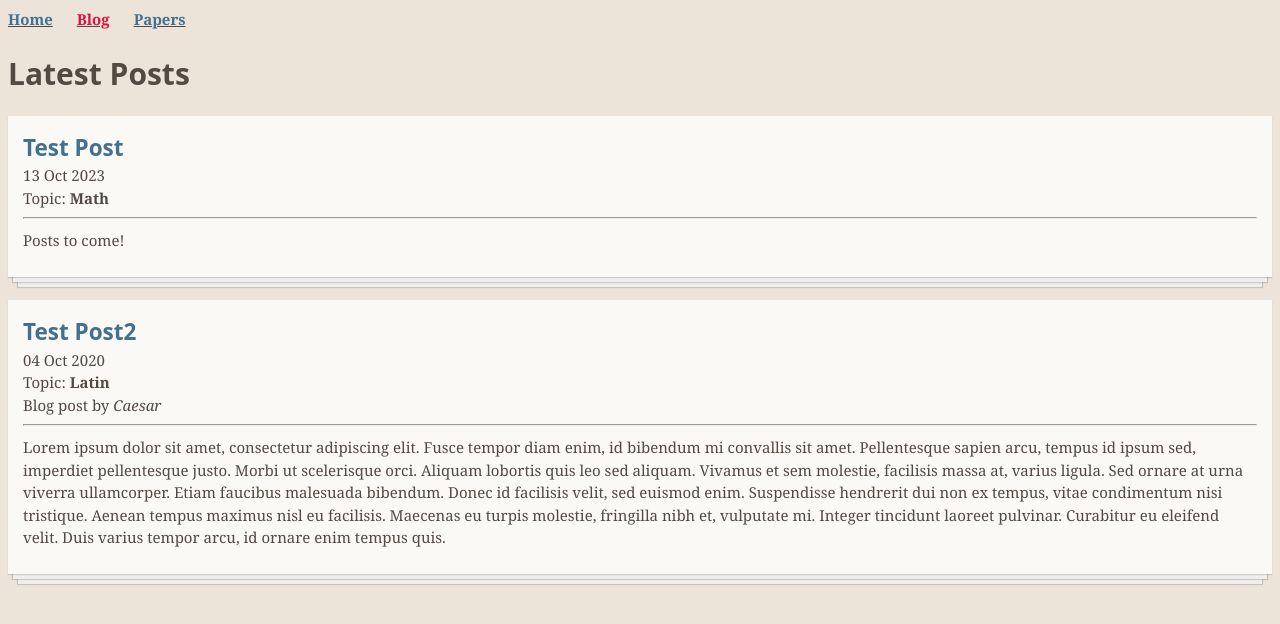
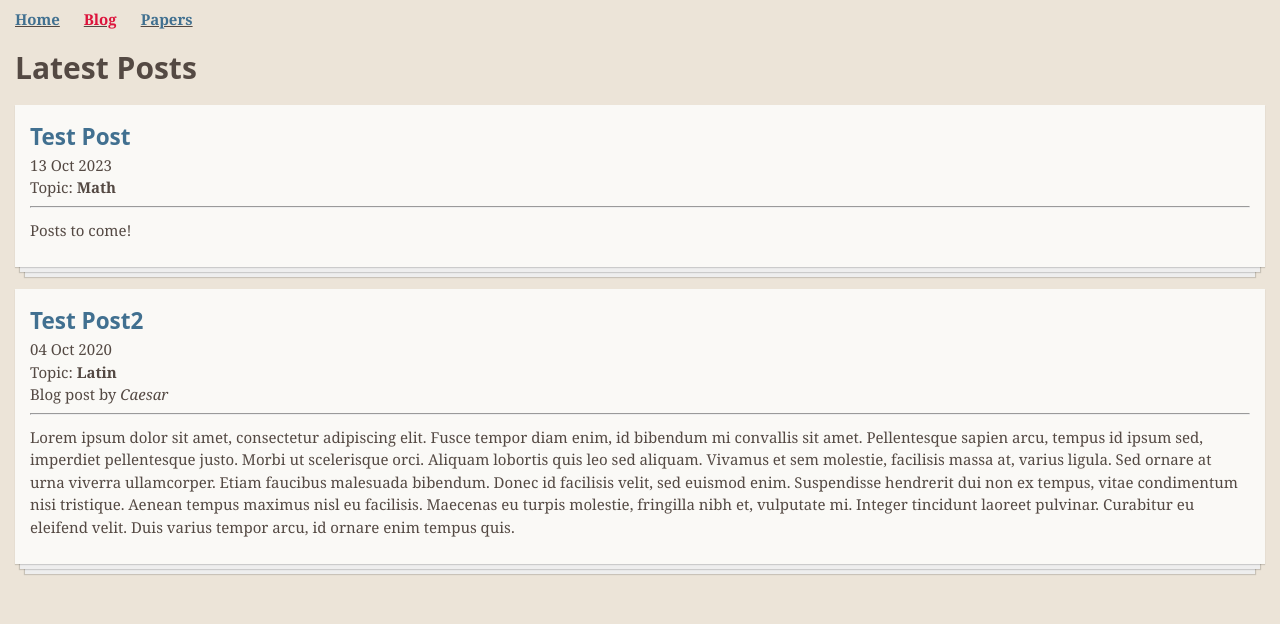
Before and after one commit to wrbernardoni/wrbernardoni.github.io, a Jekyll site: the page built from blog.html, in a window 1280 px wide. Shown: the top 624 px of the page. Built offline with Jekyll 4.4.1, drawn with Linux system fonts in a browser that asks for light colours.

Commit message:
Changed some spacing and styling

```diff
--- a/assets/css/styles.scss
+++ b/assets/css/styles.scss
@@ -18,16 +18,6 @@ header {
   max-width: 600px;
   top: 38px;
 }
-
-header span.ribbon-inner {
-  position: relative;
-  display: block;
-  background-color: #cd596b;
-  border: 4px solid #7c334f;
-  padding: 2px;
-  z-index: 1;
-}
-
 
 .blogbox h1, .blogbox h2 {
   margin: 0;
@@ -54,6 +44,7 @@ body {
   font: normal normal 15px/1.5 Georgia, Palatino,” Palatino Linotype”, Times, “Times New Roman”, serif;
   color: #544943;
   -webkit-font-smoothing: antialiased;
+  margin: 0.5em 1em;
 }
 
 a, a:hover {
@@ -73,8 +64,16 @@ h1,h2,h3,h4,h5,h6 {
   font-weight: bold;
 }
 
+h1{
+  margin: 0.5em 0em;
+}
+
+h2{
+  margin: 0.45em 0em;
+}
+
 p {
-  margin: .7em 0;
+  margin: .7em 0em;
 }
 
 strong {
@@ -156,7 +155,7 @@ tr:last-child td {
 }
 
 dl {
-  margin: .7em 0 20px;
+  margin: .7em 0 10px;
 }
 
 dt {
@@ -260,5 +259,10 @@ dd p:first-child {
     display: inline;
     margin-right: 20px;
     text-decoration: underline;
+    font-family: Georgia, Palatino,” Palatino Linotype”, Times, “Times New Roman”, serif;
     font-weight: bold;
 }
+
+.mainNav a:hover {
+  color: red;
+}
--- a/index.html
+++ b/index.html
@@ -35,7 +35,9 @@ PhD Candidate at <a href="https://mathstats.case.edu/student/william-bernardoni/
 <hr>
 
 <h2>Papers</h2>
-Brief explanations of each paper are available under the <a href="/papers.html">paper tab.</a>
+<p>
+	Brief explanations of each paper are available under the <a href="/papers.html">paper tab.</a>
+</p>
 <ul>
 {% for item in site.data.papers %}
     <li>{{item.date}} - <strong><a href="{{ item.link }}" >{{item.name}}</a></li></strong> by {{item.authors}}
```
